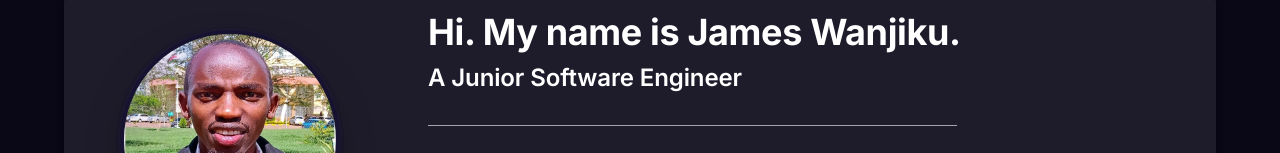
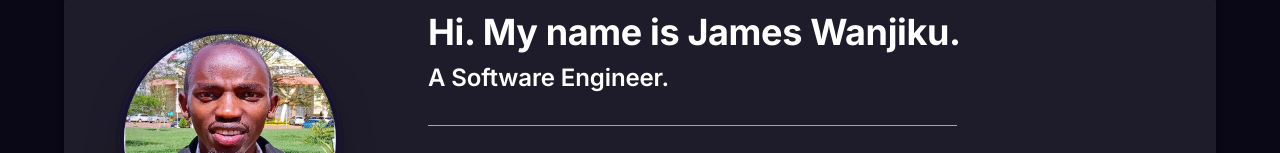
Before and after one commit to Garnet-Owl/Garnet-Owl.github.io, a Next.js app: page / in a window 1280 px wide. Shown: the part 149-302 px from the top of the page. Built offline with nearby package versions, Linux system fonts and the light colour scheme.

Commit message:
Update portfolio

```diff
--- a/app/about/AboutContent.tsx
+++ b/app/about/AboutContent.tsx
@@ -99,7 +99,7 @@ export default function AboutContent({
 
           <Grid item xs={12} md={8}>
             <Typography variant="body1" sx={{ mb: 2 }}>
-              I&apos;m a passionate software engineer specializing in modern web
+              I&apos;m a passionate software engineer specializing in modern
               technologies. With a strong foundation in both frontend and
               backend development, I create scalable, user-friendly applications
               that solve real-world problems.
--- a/app/dashboard/Hero.tsx
+++ b/app/dashboard/Hero.tsx
@@ -94,7 +94,7 @@ const Hero = () => {
                   }}
                 >
                   <TypewriterEffect
-                    text="A Junior Software Engineer."
+                    text="A Software Engineer."
                     speed={70}
                     delay={3300}
                   />
--- a/app/layout.tsx
+++ b/app/layout.tsx
@@ -16,7 +16,7 @@ const inter = Inter({
 export const metadata = {
   title: "James Wanjiku - Software Engineer Portfolio",
   description:
-    "Portfolio of James Wanjiku, a Junior Software Engineer passionate about crafting robust and scalable solutions with modern technologies.",
+    "Portfolio of James Wanjiku, a Software Engineer passionate about crafting robust and scalable solutions with modern technologies.",
   keywords: [
     "Software Engineer",
     "Web Developer",
@@ -30,7 +30,7 @@ export const metadata = {
   openGraph: {
     title: "James Wanjiku - Software Engineer Portfolio",
     description:
-      "Portfolio of James Wanjiku, a Junior Software Engineer passionate about crafting robust and scalable solutions",
+      "Portfolio of James Wanjiku, a Software Engineer passionate about crafting robust and scalable solutions",
     url: "https://garnet-owl.github.io/",
     siteName: "James Wanjiku Portfolio",
     locale: "en_US",
```
